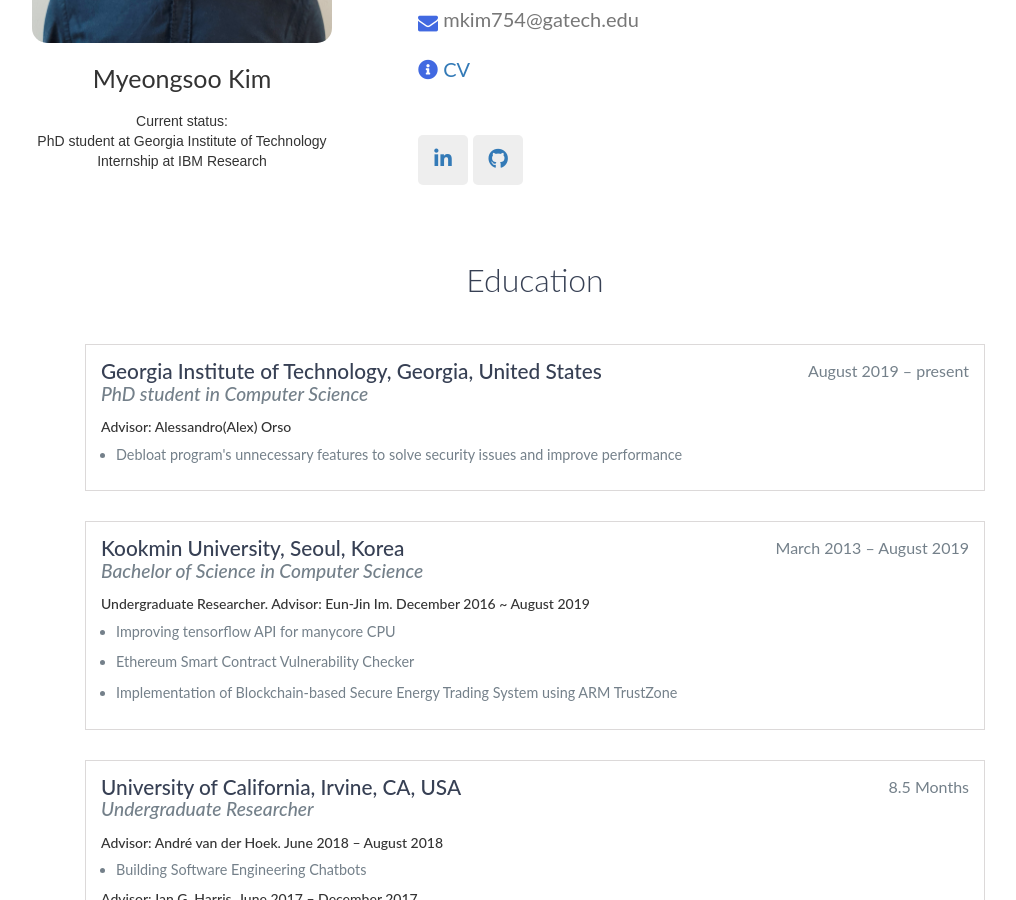
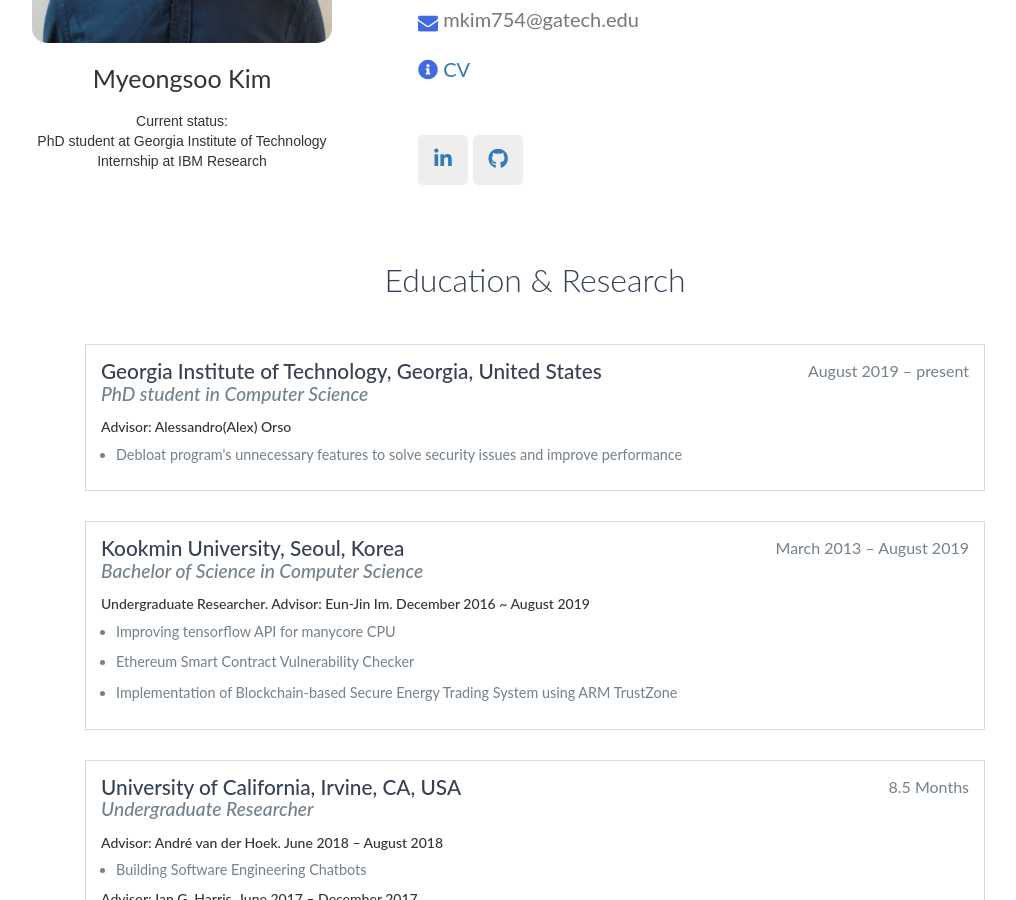
Before and after one commit to codingsoo/codingsoo.github.io1, a Jekyll site: the page built from index.html, in a window 1280 px wide and 900 px high, scrolled down 609 px. Shown: the whole window, without its empty margins (105-1121 px from the left). Built offline with Jekyll 4.4.1, drawn with Linux system fonts in a browser that asks for light colours; nearby versions of some CDN libraries; comment, search, counter and statistics services are not loaded.

Commit message:
change education section to education & research

```diff
--- a/index.html
+++ b/index.html
@@ -65,7 +65,7 @@
                 </div>
 
                 <div id="education">
-                    <h2 class="heading">Education</h2>
+                    <h2 class="heading">Education & Research</h2>
                     <div class="education-block">
                         <h3>Georgia Institute of Technology, Georgia, United States</h3>
                         <span class="education-date">August 2019 – present</span>
```
